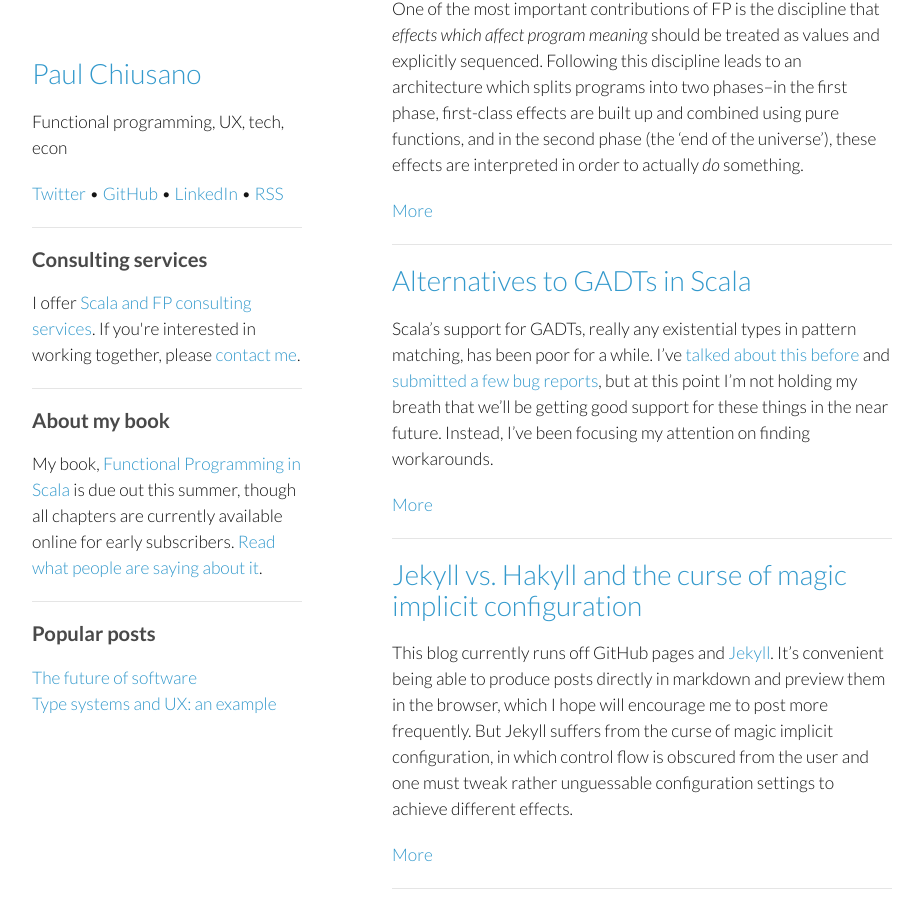
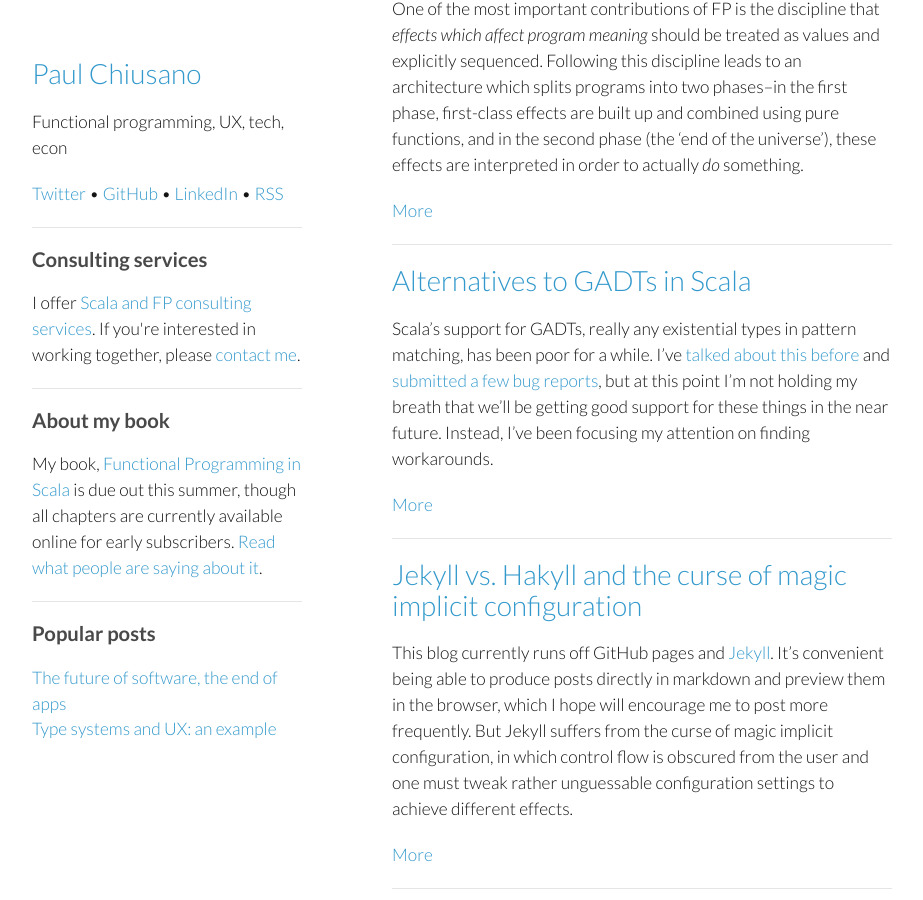
Before and after one commit to pchiusano/pchiusano.github.io, a Jekyll site: the page built from index.html, in a window 1280 px wide and 900 px high, scrolled down 411 px. Shown: the whole window, without its empty margins (178-1101 px from the left). Built offline with Jekyll 4.4.1, drawn with Linux system fonts in a browser that asks for light colours; the list of posts is cut into pages by our own code.

Commit message:
Update header.html

```diff
--- a/_includes/header.html
+++ b/_includes/header.html
@@ -29,6 +29,6 @@
         </p>
         <hr/>
         <h3>Popular posts</h3>
-        <a href="/2013-05-22/future-of-software.html">The future of software</a><br/>
+        <a href="/2013-05-22/future-of-software.html">The future of software, the end of apps</a><br/>
         <a href="/2013-09-10/type-systems-and-ux-example.html">Type systems and UX: an example</a>
       </header>
```
